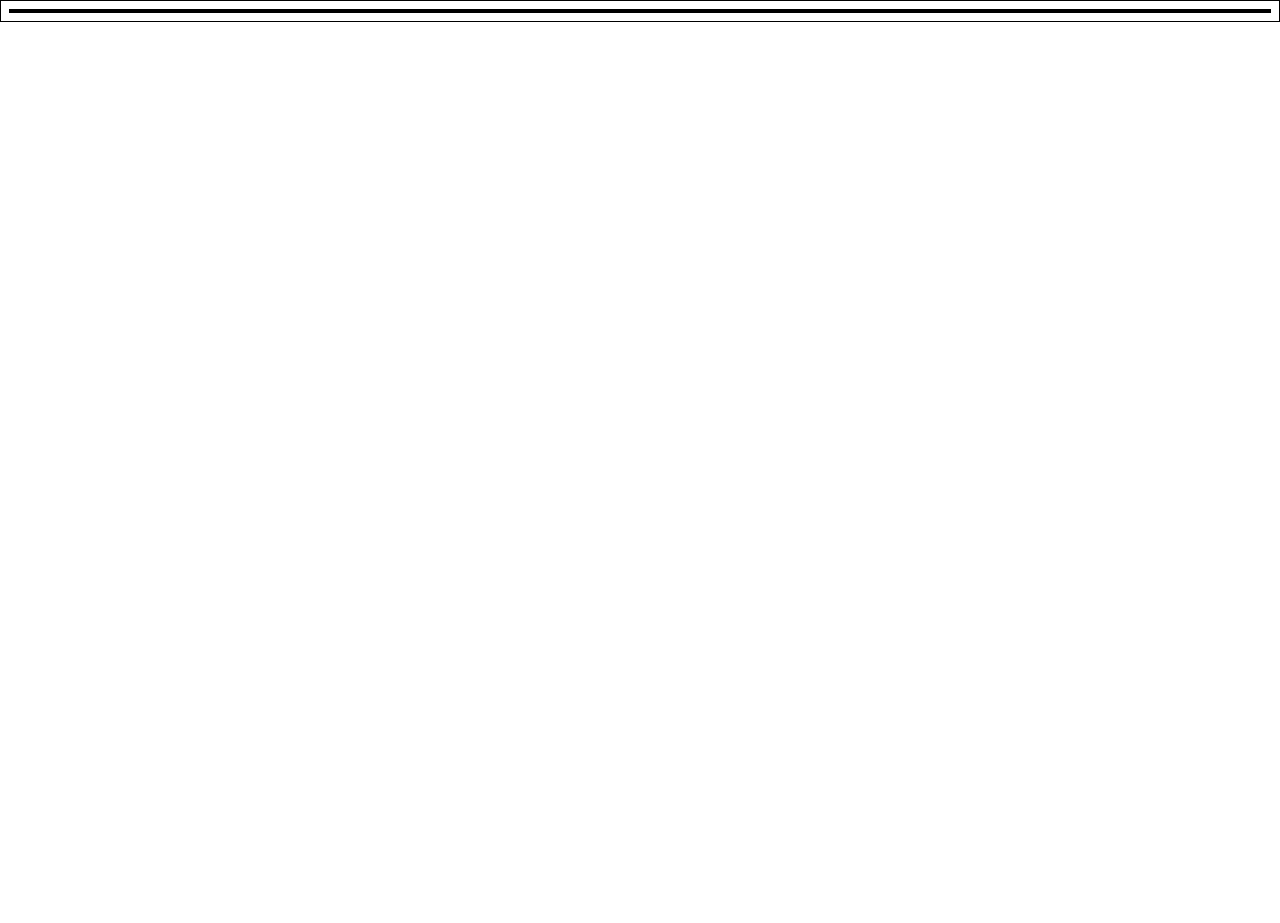
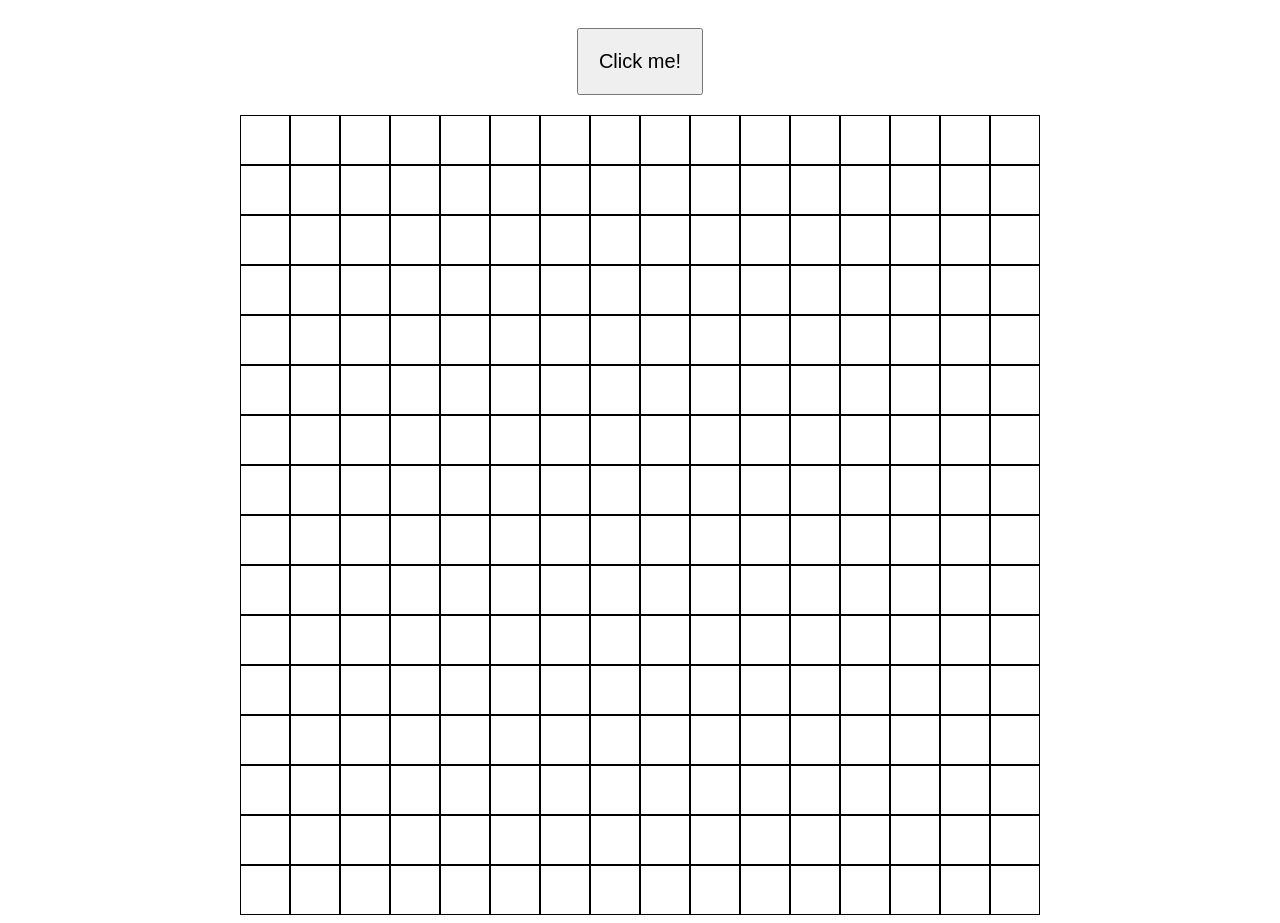
Before and after one commit to angustaylor1/Etch-a-sketch, a plain HTML site: page index.html in a window 1280 px wide. Before the commit the page ends 800 px from the top, so only its background shows below. Drawn offline with Linux system fonts and the light colour scheme.

Commit message:
completed etch a sketch

```diff
--- a/java.js
+++ b/java.js
@@ -1,36 +1,50 @@
 function buildGrid(num) {
-    if (num < 1 || num > 100) {
-        prompt("Invalid Input. Iput number between 1 and 100")
+    if (parseInt(num) < 1 || parseInt(num) > 100) {
+        prompt("Invalid Input. Input number between 1 and 100")
+        getNumber()
+    }
+
+    grid = num * num
+
+
+    for (i = 0; i < grid; i++) {
+        const div = document.createElement("div");
+        div.setAttribute("class", "cell");
+        div.setAttribute("style", `height: ${800/num}px; width: ${800/num}px;`);
+        gridContainer.appendChild(div);
     }
 }
 
+function getNumber() {
+    let number = prompt("Enter new grid size:")
+    return number
+}
 
 
-/* original code for the one grid
-
-function buildRow(rowNum) {
-    const row = document.createElement("div")
-    row.setAttribute("class", "row-container")
-    const container = document.querySelector("#container")
-    for (i = 0; i < rowNum; i++) {
-        const div = document.createElement("div");
-        div.setAttribute("style", "min-height: 30px; min-width: 30px;")
-        div.setAttribute("class", "cell")
-        row.appendChild(div)
-        row.setAttribute("style", "display: flex;")
-        container.appendChild(row)
-    }
+function defaultGrid(num) {
+    buildGrid(num)
 }
 
-let row = 16
-let column = 16
+const mainContainer = document.querySelector("#container")
+const gridContainer = document.createElement("div");
+gridContainer.setAttribute("style", "width: 800px; height: 800px; display: flex; flex-direction: column;")
+gridContainer.setAttribute("class", "grid-container")
+mainContainer.appendChild(gridContainer)
+defaultGrid(16)
+gridContainer.addEventListener("mouseover", (e) => {
+    e.target.style.backgroundColor = "black"
+})
 
-let grid = row * column
 
-buildRow(grid)
+const buttonContainer = document.createElement("div")
+buttonContainer.setAttribute("class", "button-container")
+const newButton = document.createElement("button")
+newButton.textContent = "Click me!"
+buttonContainer.appendChild(newButton)
+document.body.insertBefore(buttonContainer, mainContainer)
 
-const cells = document.querySelector(".row-container");
-cells.addEventListener("mouseover", (e) => {
-    e.target.style.backgroundColor = "black"
 
-})*/
+newButton.addEventListener("click", (e) => {
+    document.querySelector(".grid-container").innerHTML = ""
+    buildGrid(getNumber())
+})
--- a/style.css
+++ b/style.css
@@ -1,18 +1,31 @@
 * {
     box-sizing: border-box;
-    border: 1px solid black;
 }
+
 
 #container {
     display: flex;
     justify-content: center;
+}
+
+.grid-container {
+    display: flex;
     flex-wrap: wrap;
 }
 
-.row-container {
-    width: 480px;
-    flex-wrap: wrap;
+.cell {
+    margin: 0;
+    border: 1px solid black;
+}
+
+.button-container {
+    display: flex;
     justify-content: center;
-    align-items: center;
-    border: none;
 }
+
+button {
+    display: block;
+    margin: 20px auto;
+    padding: 20px;
+    font-size: 20px;
+}
```
